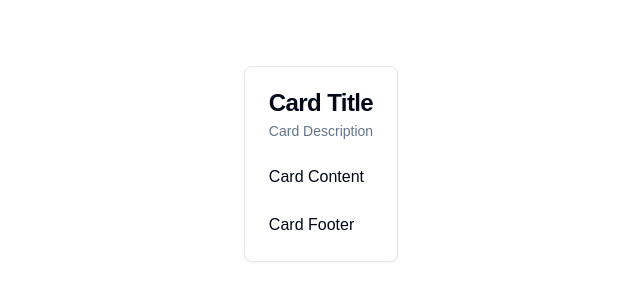
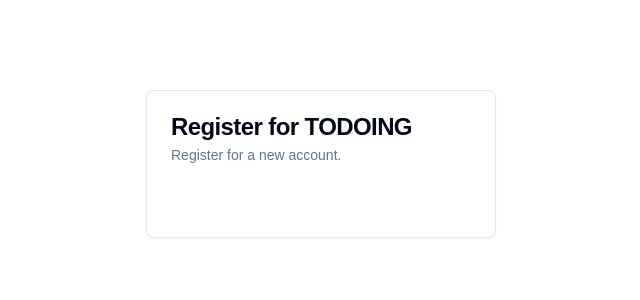
Before and after one commit to alexpil4/todoing-auth, a Next.js app: page /register in a window 1280 px wide. Shown: the part 236-536 px from the top of the page, without its empty margins (319-959 px from the left). Built offline with nearby package versions, Linux system fonts and the light colour scheme.

Commit message:
added onSubmit + types

```diff
--- a/app/register/page.tsx
+++ b/app/register/page.tsx
@@ -1,3 +1,5 @@
+'use client';
+
 import {
   Card,
   CardContent,
@@ -6,20 +8,43 @@
   CardHeader,
   CardTitle,
 } from '@/components/ui/card';
+import { Form } from '@/components/ui/form';
+import { zodResolver } from '@hookform/resolvers/zod';
+import { useForm } from 'react-hook-form';
+import { z } from 'zod';
+
+const formSchema = z.object({
+  email: z.string().email(),
+  password: z.string().min(8),
+  passwordConfirm: z.string(),
+});
 
 export default function Register() {
+  const form = useForm<z.infer<typeof formSchema>>({
+    resolver: zodResolver(formSchema),
+    defaultValues: {
+      email: '',
+      password: '',
+      passwordConfirm: '',
+    },
+  });
+
+  const handleValidatedSubmit = async (data: z.infer<typeof formSchema>) => {};
+
   return (
     <main className="flex justify-center items-center min-h-screen">
-      <Card>
+      <Card className="w-[350px]">
         <CardHeader>
-          <CardTitle>Card Title</CardTitle>
-          <CardDescription>Card Description</CardDescription>
+          <CardTitle>Register for TODOING</CardTitle>
+          <CardDescription>Register for a new account.</CardDescription>
         </CardHeader>
         <CardContent>
-          <p>Card Content</p>
+          <Form {...form}>
+            <form onSubmit={form.handleSubmit(handleValidatedSubmit)}></form>
+          </Form>
         </CardContent>
         <CardFooter>
-          <p>Card Footer</p>
+          <p></p>
         </CardFooter>
       </Card>
     </main>
--- /dev/null
+++ b/components/ui/input.tsx
@@ -0,0 +1,22 @@
+import * as React from "react"
+
+import { cn } from "@/lib/utils"
+
+const Input = React.forwardRef<HTMLInputElement, React.ComponentProps<"input">>(
+  ({ className, type, ...props }, ref) => {
+    return (
+      <input
+        type={type}
+        className={cn(
+          "flex h-10 w-full rounded-md border border-input bg-background px-3 py-2 text-base ring-offset-background file:border-0 file:bg-transparent file:text-sm file:font-medium file:text-foreground placeholder:text-muted-foreground focus-visible:outline-none focus-visible:ring-2 focus-visible:ring-ring focus-visible:ring-offset-2 disabled:cursor-not-allowed disabled:opacity-50 md:text-sm",
+          className
+        )}
+        ref={ref}
+        {...props}
+      />
+    )
+  }
+)
+Input.displayName = "Input"
+
+export { Input }
```
